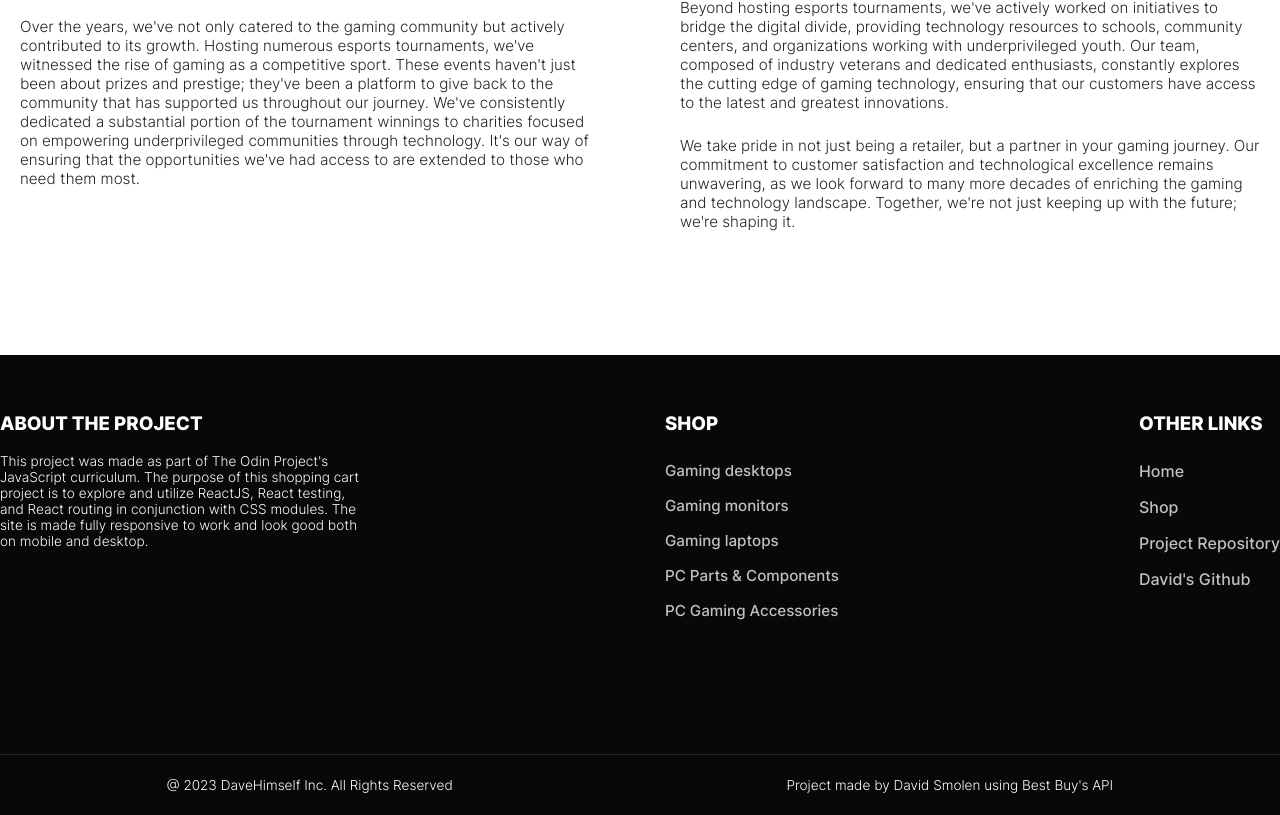
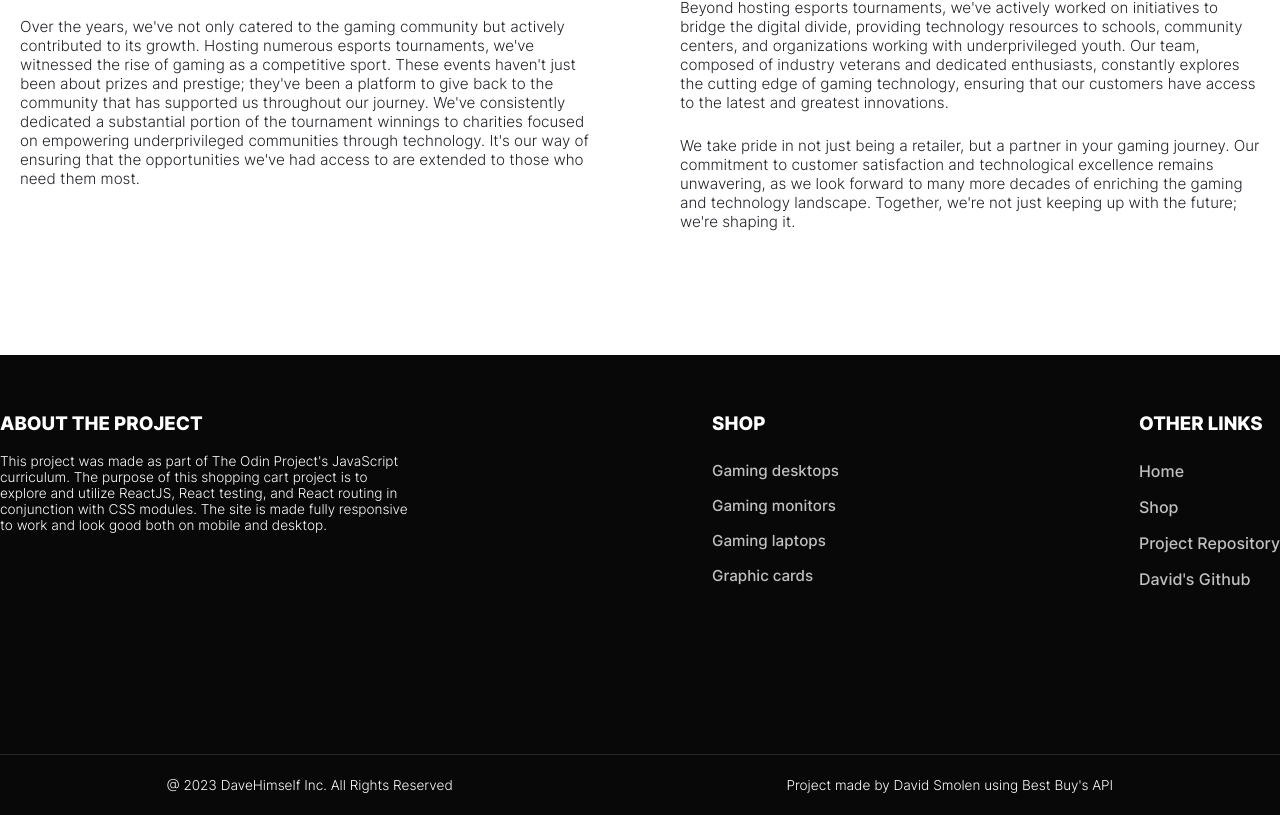
Before and after one commit to itsdavehimself/top-shopping-cart, a React (Vite) app: page / in a window 1280 px wide. Shown: the part 1619-2434 px from the top of the page. Built offline with nearby package versions, Linux system fonts and the light colour scheme.

Commit message:
Change footer shop links

```diff
--- a/src/components/Footer/Footer.jsx
+++ b/src/components/Footer/Footer.jsx
@@ -20,8 +20,7 @@ export default function Footer() {
           <p>Gaming desktops</p>
           <p>Gaming monitors</p>
           <p>Gaming laptops</p>
-          <p>PC Parts & Components</p>
-          <p>PC Gaming Accessories</p>
+          <p>Graphic cards</p>
         </div>
         <div className={styles.links}>
           <h3>OTHER LINKS</h3>
```
